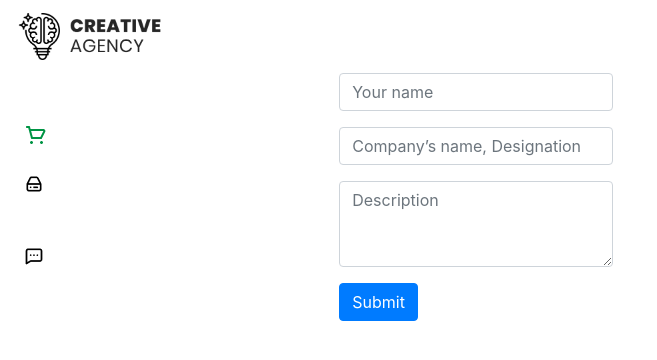
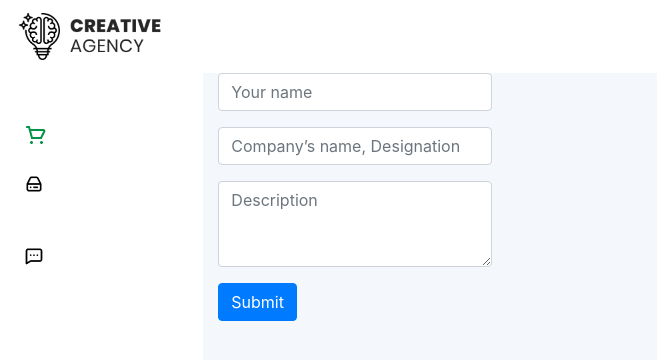
Before and after one commit to ranamahmud/creative-agency-client, a React (Create React App) app: page /review in a window 1280 px wide. Shown: the top 360 px of the page, without its empty margins (0-657 px from the left). Built offline with nearby package versions, Linux system fonts and the light colour scheme.

Commit message:
add feedback basic form done

```diff
--- a/src/components/Review/Review.js
+++ b/src/components/Review/Review.js
@@ -1,9 +1,32 @@
-import React from 'react';
+import React, { useState } from 'react';
 import { Button, Form } from 'react-bootstrap';
 import Sidebar from '../Dashboard/Sidebar/Sidebar';
 import NavbarMain from '../Home/NavbarMain/NavbarMain';
 
 const Review = () => {
+    const [review, setReview] = useState({});
+    const handleBlur = e => {
+        const newReview = { ...review };
+        newReview[e.target.name] = e.target.value;
+        setReview(newReview);
+    }
+
+    const handleAddReview = (e) => {
+
+        console.log(review);
+        // fetch('https://vast-waters-59392.herokuapp.com/addActivity', {
+        fetch('http://localhost:5000/addReview', {
+            method: 'POST',
+            headers: { 'Content-Type': 'application/json' },
+            body: JSON.stringify(review),
+        })
+            .then(res => {
+                console.log("success");
+                // history.push('/event-tasks');
+            })
+        // history.push("/event-tasks")
+        e.preventDefault();
+    }
     return (
         <section>
             <NavbarMain />
@@ -11,18 +34,28 @@ const Review = () => {
                 <div className="col-md-2 col-sm-6 col-12">
                     <Sidebar></Sidebar>
                 </div>
-                <div className="col-md-5 col-sm-12 col-12 d-flex justify-content-center">
-                    <Form>
+                <div className="col-md-10 col-sm-12 col-12 d-flex"
+                    style={{ backgroundColor: '#F4F7FC' }}
+                >
+                    <Form onSubmit={handleAddReview}>
                         <Form.Group controlId="formBasicEmail">
-                            <Form.Control type="text" placeholder="Your name " />
+                            <Form.Control type="text" placeholder="Your name "
+                                name="name"
+                                onBlur={handleBlur} required
+                            />
 
                         </Form.Group>
 
                         <Form.Group controlId="formBasicPassword">
-                            <Form.Control type="password" placeholder="Company’s name, Designation" />
+                            <Form.Control type="text" placeholder="Company’s name, Designation" name="company"
+                                onBlur={handleBlur} required
+                            />
                         </Form.Group>
                         <Form.Group controlId="exampleForm.ControlTextarea1">
-                            <Form.Control as="textarea" rows={3} placeholder="Description" />
+                            <Form.Control as="textarea" rows={3} placeholder="Description"
+                                name="description"
+                                onBlur={handleBlur} required
+                            />
                         </Form.Group>
                         <Button variant="primary" type="submit">
                             Submit
```
